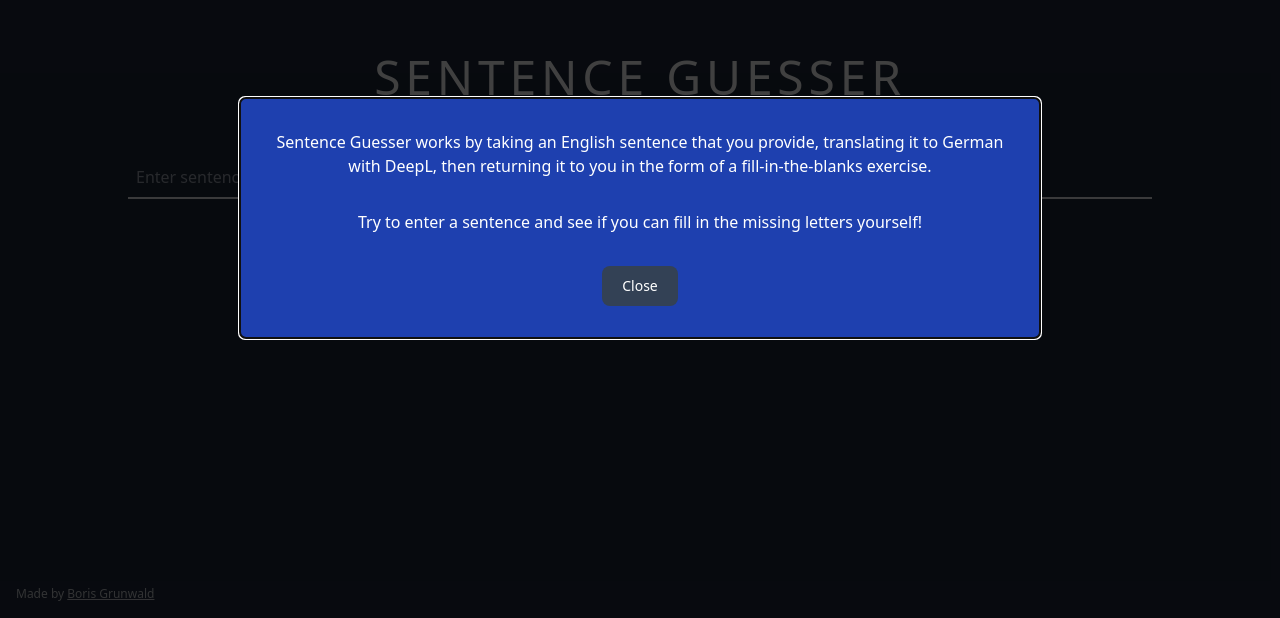
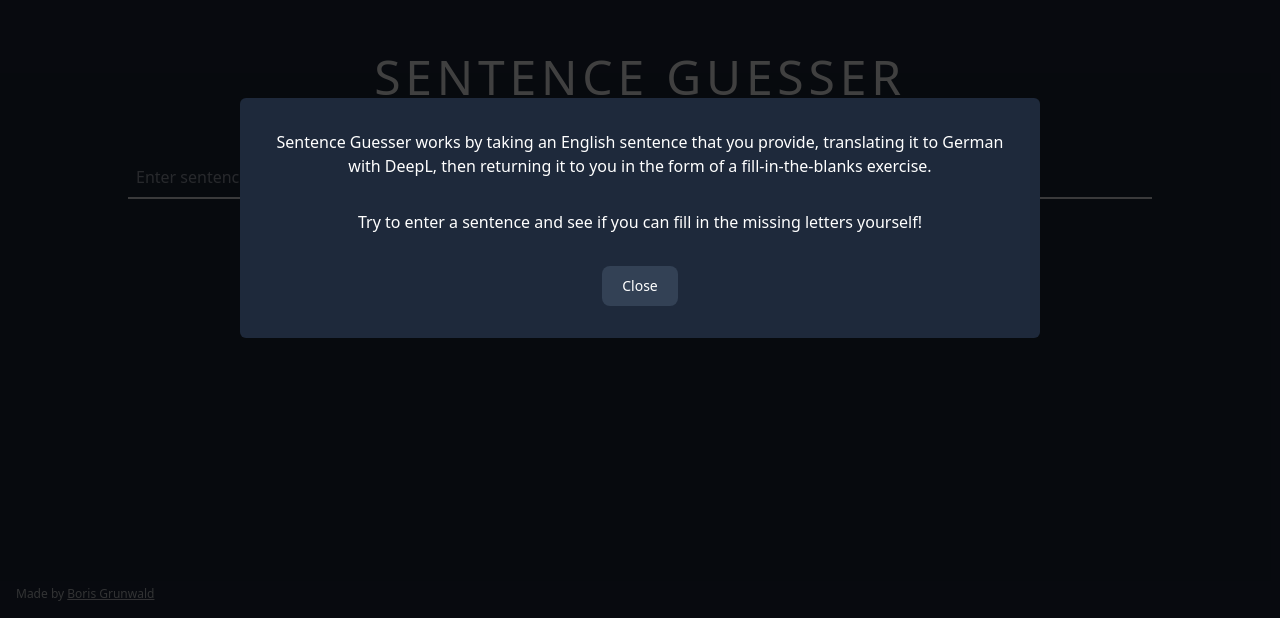
Before and after one commit to jikol1906/sentence-guesser-react, a React (Create React App) app: page / in a window 1280 px wide. Shown: the part 182-800 px from the top of the page. Built offline with nearby package versions, Linux system fonts and the light colour scheme.

Commit message:
changed helper dialog color

```diff
--- a/src/Components/HelperDialog.tsx
+++ b/src/Components/HelperDialog.tsx
@@ -19,7 +19,7 @@ const HelperDialog: React.FunctionComponent<IHelperDialogProps> = ({
 
 
   return (
-    <Modal overlayClassName="fixed inset-0 bg-black/75" isOpen={opened} className="bg-blue-800 absolute inset-x-11 md:inset-x-60 top-1/2 -translate-y-1/2 text-white p-8 text-center rounded-md">
+    <Modal overlayClassName="fixed inset-0 bg-black/75" isOpen={opened} className="bg-slate-800 absolute outline-none inset-x-11 md:inset-x-60 top-1/2 -translate-y-1/2 text-white p-8 text-center rounded-md">
         <div className="space-y-8">
         {children}
         <Button onClick={() => setOpened(false)}>Close</Button>
```
